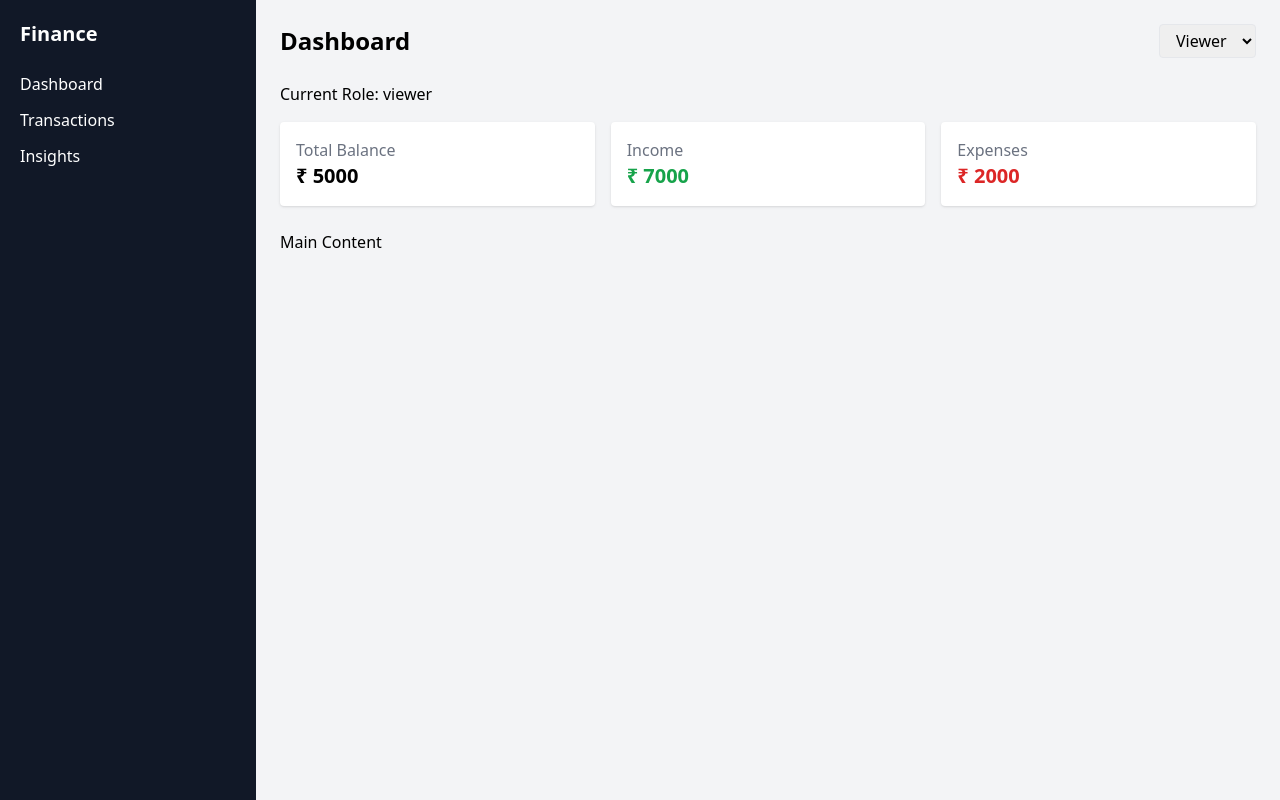
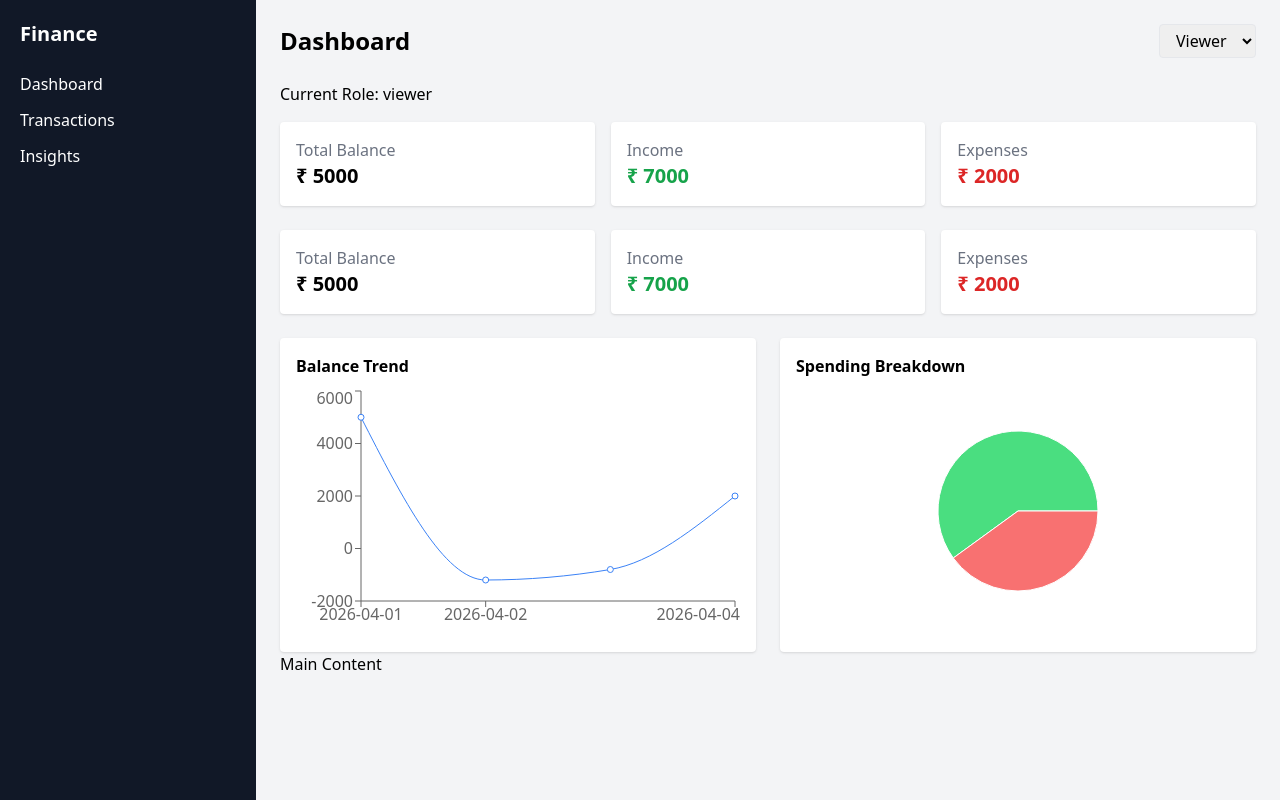
Before and after one commit to Sweety-Mitra/Finance_Dashboard, a React (Vite) app: page / in a window 1280 px wide. Built offline with nearby package versions, Linux system fonts and the light colour scheme.

Commit message:
feat: add charts for balance trend and spending breakdown using recharts

```diff
--- a/package.json
+++ b/package.json
@@ -11,7 +11,8 @@
   },
   "dependencies": {
     "react": "^19.2.4",
-    "react-dom": "^19.2.4"
+    "react-dom": "^19.2.4",
+    "recharts": "^3.8.1"
   },
   "devDependencies": {
     "@eslint/js": "^9.39.4",
--- a/src/App.jsx
+++ b/src/App.jsx
@@ -3,6 +3,7 @@ import Header from "./components/common/Header";
 import { useContext } from "react";
 import { AppContext } from "./context/AppContext";
 import SummaryCards from "./components/dashboard/SummaryCards";
+import Charts from "./components/dashboard/Charts";
 
 function App() {
   const { transactions, role } = useContext(AppContext);
@@ -14,6 +15,8 @@ function App() {
         <Header />
         <p className="mb-4">Current Role: {role}</p>
         <SummaryCards/>
+        <SummaryCards />
+        <Charts />
         <p>Main Content</p>
       </main>
     </div>
--- /dev/null
+++ b/src/components/dashboard/Charts.jsx
@@ -0,0 +1,74 @@
+import { useContext } from "react";
+import { AppContext } from "../../context/AppContext";
+import {
+  LineChart,
+  Line,
+  XAxis,
+  YAxis,
+  Tooltip,
+  ResponsiveContainer,
+  PieChart,
+  Pie,
+  Cell,
+} from "recharts";
+
+const Charts = () => {
+  const { transactions } = useContext(AppContext);
+
+  // Line Chart Data (balance trend)
+  const lineData = transactions.map((t) => ({
+    date: t.date,
+    amount: t.type === "income" ? t.amount : -t.amount,
+  }));
+
+  // Pie Chart Data (category breakdown)
+  const categoryMap = {};
+
+  transactions.forEach((t) => {
+    if (t.type === "expense") {
+      categoryMap[t.category] =
+        (categoryMap[t.category] || 0) + t.amount;
+    }
+  });
+
+  const pieData = Object.keys(categoryMap).map((key) => ({
+    name: key,
+    value: categoryMap[key],
+  }));
+
+  const COLORS = ["#4ade80", "#f87171", "#60a5fa", "#fbbf24"];
+
+  return (
+    <div className="grid grid-cols-1 md:grid-cols-2 gap-6">
+      {/* Line Chart */}
+      <div className="bg-white p-4 rounded shadow">
+        <h3 className="mb-2 font-semibold">Balance Trend</h3>
+        <ResponsiveContainer width="100%" height={250}>
+          <LineChart data={lineData}>
+            <XAxis dataKey="date" />
+            <YAxis />
+            <Tooltip />
+            <Line type="monotone" dataKey="amount" stroke="#3b82f6" />
+          </LineChart>
+        </ResponsiveContainer>
+      </div>
+
+      {/* Pie Chart */}
+      <div className="bg-white p-4 rounded shadow">
+        <h3 className="mb-2 font-semibold">Spending Breakdown</h3>
+        <ResponsiveContainer width="100%" height={250}>
+          <PieChart>
+            <Pie data={pieData} dataKey="value" outerRadius={80}>
+              {pieData.map((_, index) => (
+                <Cell key={index} fill={COLORS[index % COLORS.length]} />
+              ))}
+            </Pie>
+            <Tooltip />
+          </PieChart>
+        </ResponsiveContainer>
+      </div>
+    </div>
+  );
+};
+
+export default Charts;
```
Also changed, not shown: 1 other file (tests, documents, lock files or other folders).
